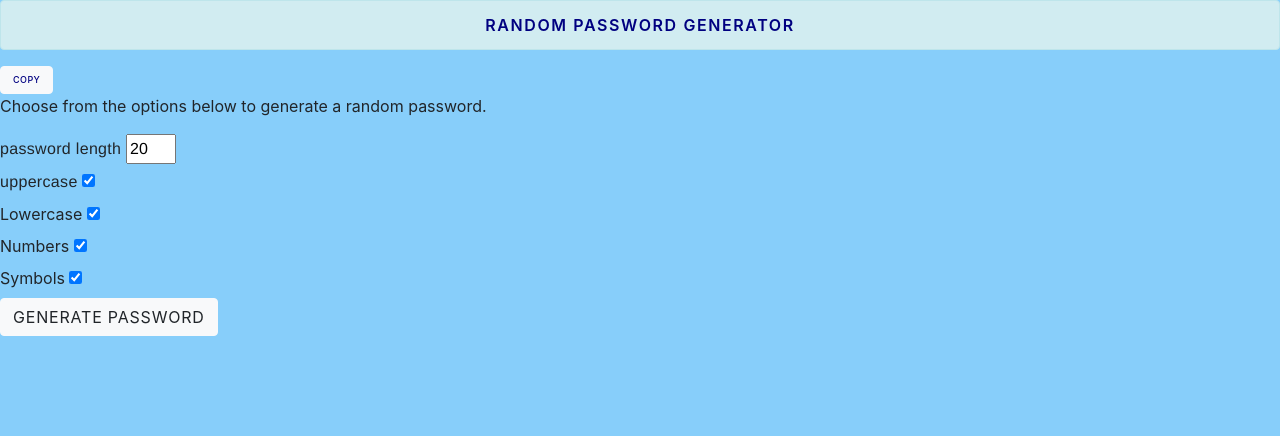
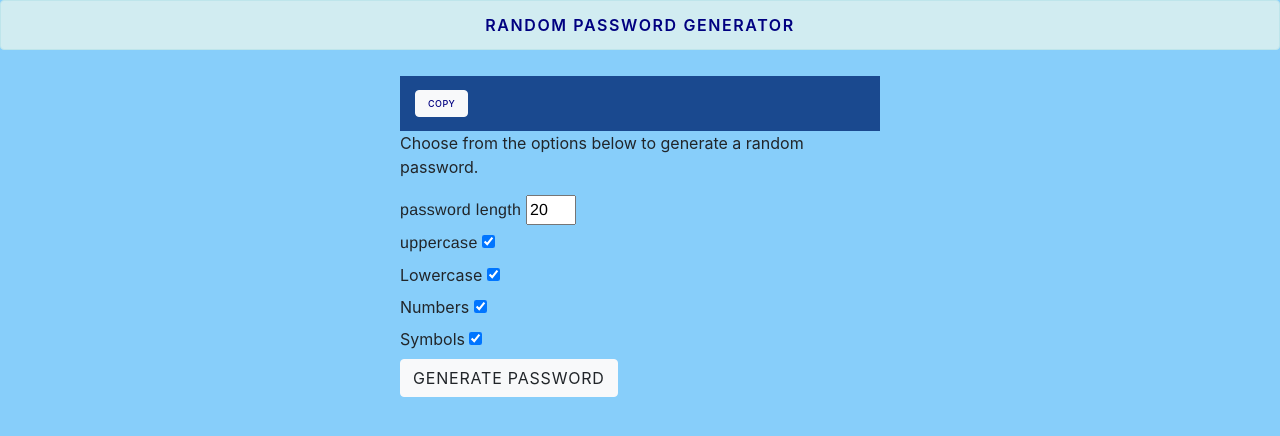
Before and after one commit to anna-cecilia/random-password-generator, a plain HTML site: page index.html in a window 1280 px wide. Drawn offline with nearby package versions, Linux system fonts and the light colour scheme.

Commit message:
style and css edits

```diff
--- a/assets/style.css
+++ b/assets/style.css
@@ -33,3 +33,28 @@ button {
     letter-spacing: .02em;
     text-transform: lowercase;
 }
+
+.container {
+    padding: 10px;
+    width: 500px;
+    max-width: 100%;
+}
+
+.result-box {
+    background-color: rgb(26, 73, 143);
+    display: flex;
+    align-items: center;
+    position: relative;
+    padding: 15px;
+    width: 100%;
+    height: 55px;
+}
+
+.result-box.btn {
+    font-size: 20px;
+    position: absolute;
+    top: 5px;
+    right: 5px;
+    height: 40px;
+    width: 40px;
+}
--- a/index.html
+++ b/index.html
@@ -27,7 +27,7 @@
 
     <!-- instructions + input for password length -->
 
-    <div class="option-block">
+    <div class="container">
 
         <!-- result block -->
         <div class="result-box">
```
